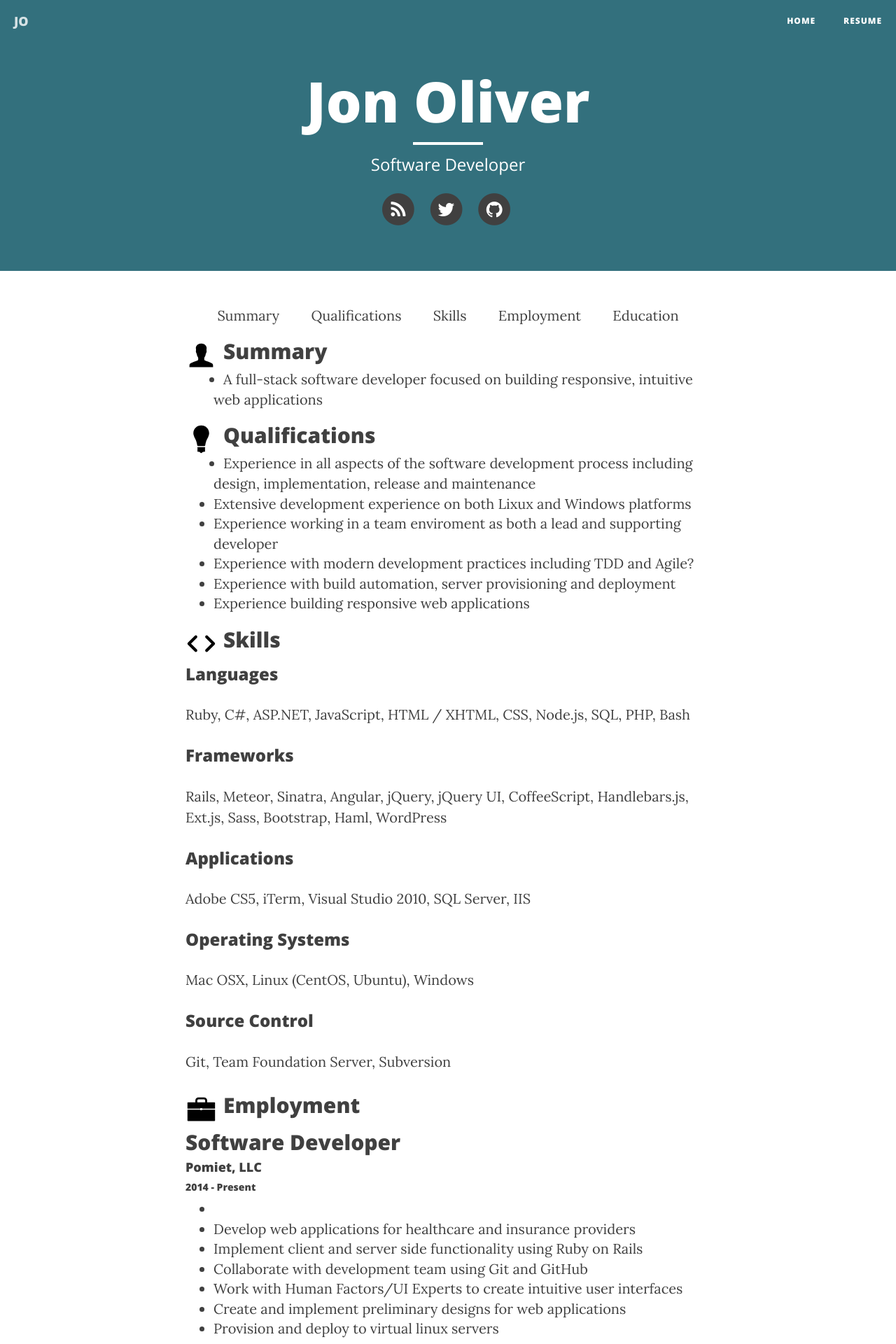
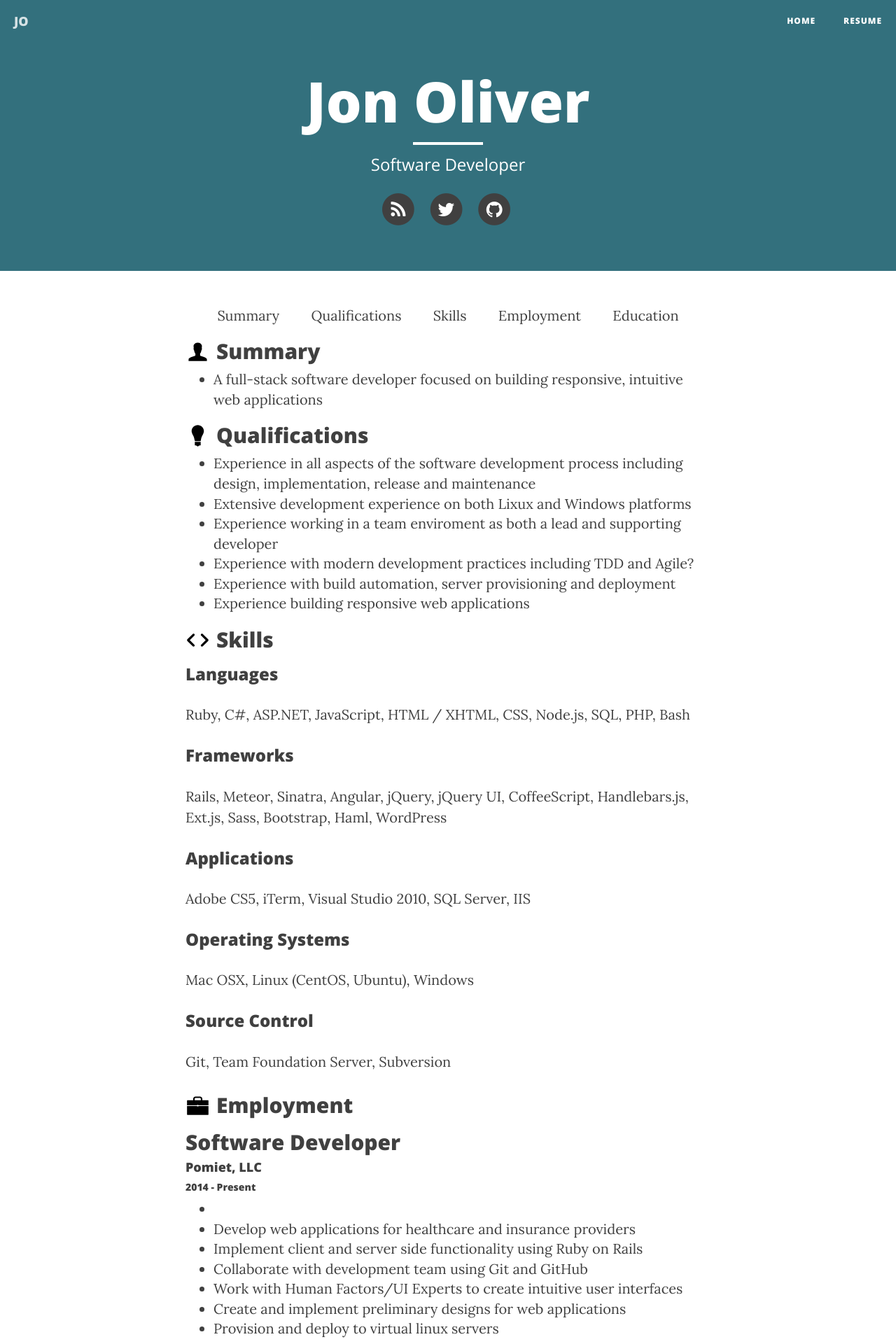
Before and after one commit to jonoliver/jonoliver.github.io, a Jekyll site: the page built from resume.html, in a window 1280 px wide. Shown: the top 1920 px of the page at 70% size. Built offline with Jekyll 4.4.1, drawn with Linux system fonts in a browser that asks for light colours; nearby versions of some CDN libraries.

Commit message:
Update icon size and move css declaration

```diff
--- a/_sass/_base.scss
+++ b/_sass/_base.scss
@@ -469,8 +469,3 @@ img::-moz-selection {
 body {
 	webkit-tap-highlight-color: $brand-primary;
 }
-.icon {
-  height: 45px;
-  float: left;
-  margin-right: 9px;
-}
--- a/css/main.scss
+++ b/css/main.scss
@@ -23,6 +23,13 @@
     padding: 20px;
   }
 }
+
+.icon {
+  height: 35px;
+  float: left;
+  margin-right: 9px;
+}
+
 .copyleft {
 	display: inline-block;
 	transform: rotate(180deg);
```
